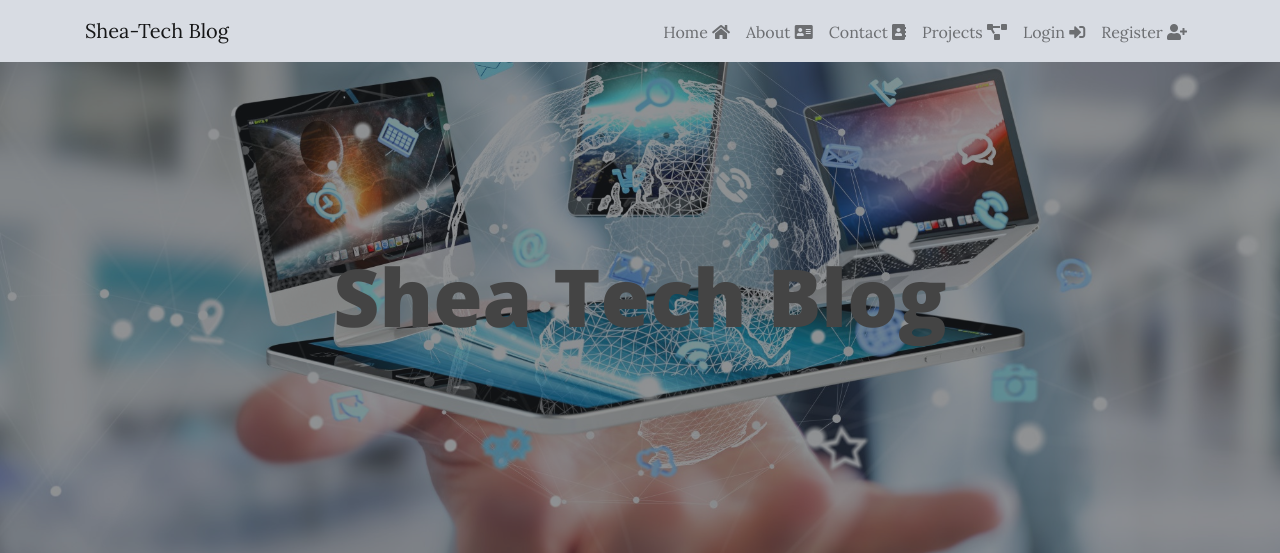
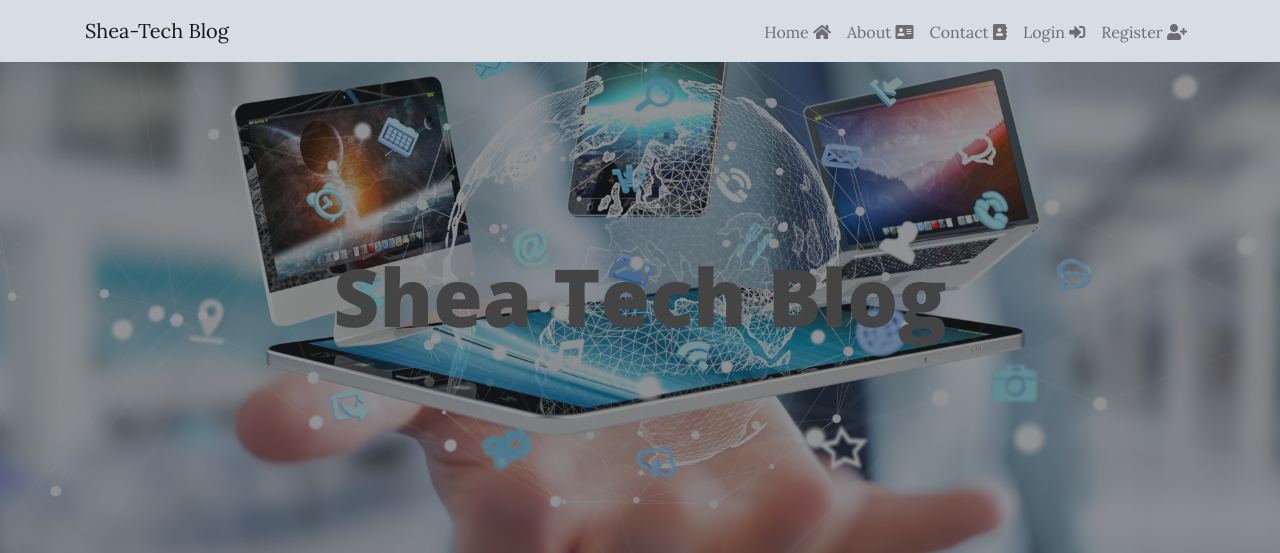
Before and after one commit to SheaEvra/django-project, a Django app: page / in a window 1280 px wide. Shown: the top 553 px of the page. Run offline with Django 3.2, Linux system fonts and the light colour scheme; data comes from the database, SQL or seed files in the repository; some libraries are stand-ins or nearby versions.

Commit message:
updated base.html

```diff
--- a/blog/templates/blog/base.html
+++ b/blog/templates/blog/base.html
@@ -54,9 +54,7 @@
           <li class="nav-item">
             <a class="nav-link" href="{% url 'blog-contact' %}"><small>Contact <i class="fas fa-address-book"></i></small></a>
           </li>
-          <li class="nav-item">
-            <a class="nav-link" href="#"><small>Projects <i class="fas fa-project-diagram"></i></small></a>
-          </li>
+
     <div class="navbar-nav">
           {% if user.is_authenticated %}
              <li class="nav-item">
```
